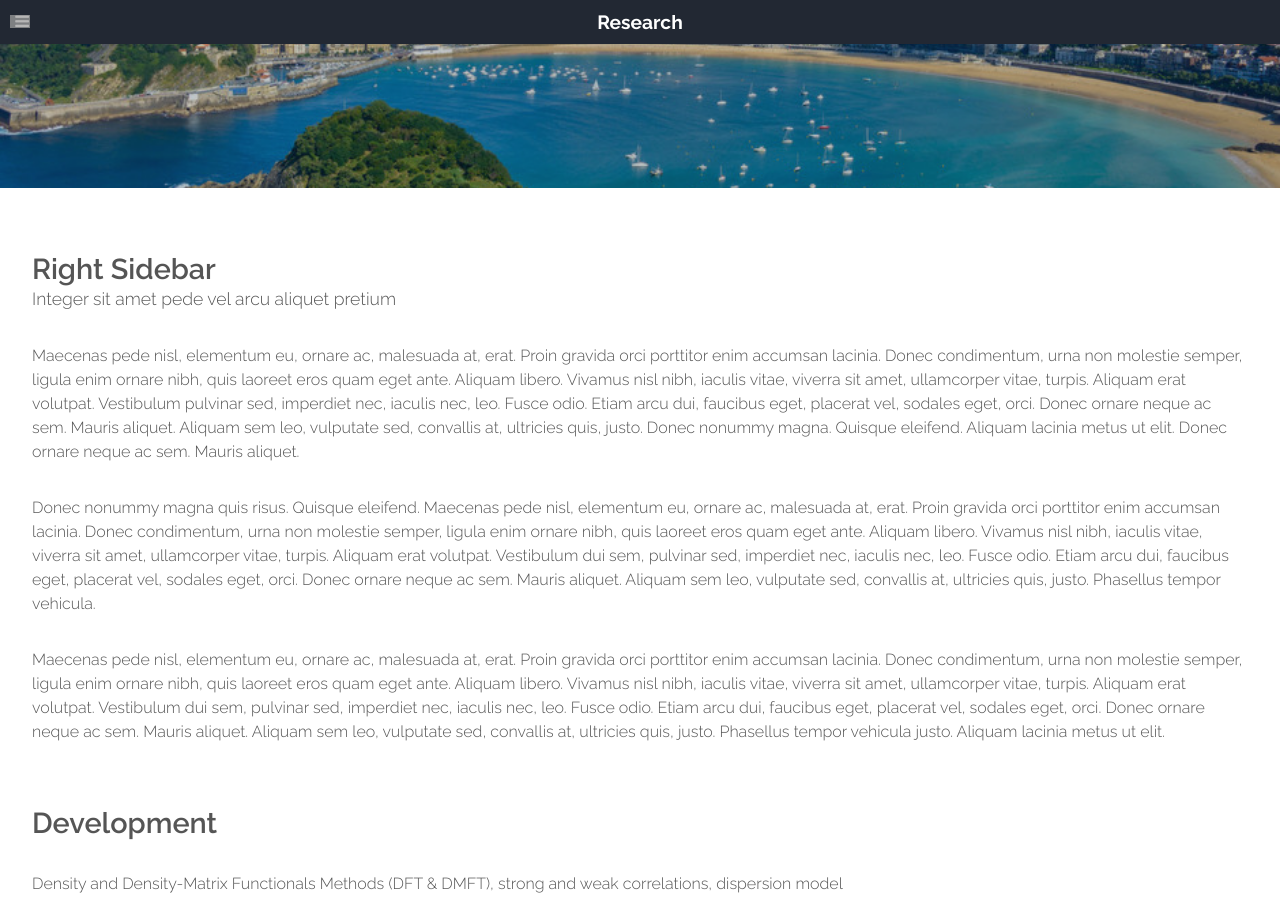
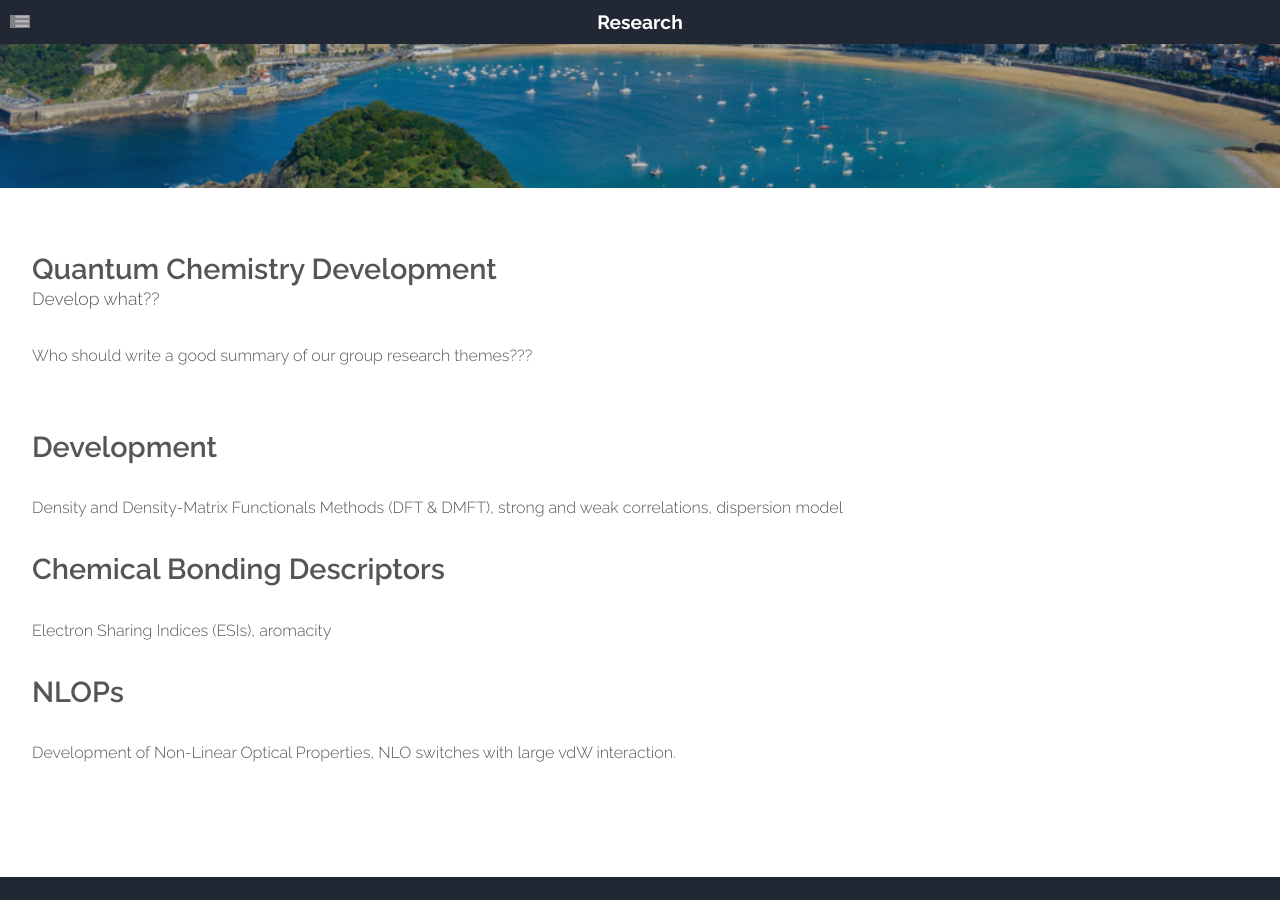
Before and after one commit to old-jekyll-templates/Horizons-Jekyll-Theme, a Jekyll site: the page built from research.html, in a window 1280 px wide and 900 px high. Built offline with Jekyll 4.4.1, drawn with Linux system fonts in a browser that asks for light colours; grey boxes are pictures that could not be loaded.

Commit message:
Update research.html

```diff
--- a/research.html
+++ b/research.html
@@ -13,12 +13,10 @@ layout: main
 				<div id="content" class="8u skel-cell-important">
 					<section>
 						<header class="major">
-							<h2>Right Sidebar</h2>
-							<span class="byline">Integer sit amet pede vel arcu aliquet pretium</span>
+							<h2>Quantum Chemistry Development</h2>
+							<span class="byline">Develop what??</span>
 						</header>
-						<p>Maecenas pede nisl, elementum eu, ornare ac, malesuada at, erat. Proin gravida orci porttitor enim accumsan lacinia. Donec condimentum, urna non molestie semper, ligula enim ornare nibh, quis laoreet eros quam eget ante. Aliquam libero. Vivamus nisl nibh, iaculis vitae, viverra sit amet, ullamcorper vitae, turpis. Aliquam erat volutpat. Vestibulum pulvinar sed, imperdiet nec, iaculis nec, leo. Fusce odio. Etiam arcu dui, faucibus eget, placerat vel, sodales eget, orci. Donec ornare neque ac sem. Mauris aliquet. Aliquam sem leo, vulputate sed, convallis at, ultricies quis, justo. Donec nonummy magna. Quisque eleifend. Aliquam lacinia metus ut elit. Donec ornare neque ac sem. Mauris aliquet.</p>
-						<p>Donec nonummy magna quis risus. Quisque eleifend. Maecenas pede nisl, elementum eu, ornare ac, malesuada at, erat. Proin gravida orci porttitor enim accumsan lacinia. Donec condimentum, urna non molestie semper, ligula enim ornare nibh, quis laoreet eros quam eget ante. Aliquam libero. Vivamus nisl nibh, iaculis vitae, viverra sit amet, ullamcorper vitae, turpis. Aliquam erat volutpat. Vestibulum dui sem, pulvinar sed, imperdiet nec, iaculis nec, leo. Fusce odio. Etiam arcu dui, faucibus eget, placerat vel, sodales eget, orci. Donec ornare neque ac sem. Mauris aliquet. Aliquam sem leo, vulputate sed, convallis at, ultricies quis, justo. Phasellus tempor vehicula.</p>
-						<p>Maecenas pede nisl, elementum eu, ornare ac, malesuada at, erat. Proin gravida orci porttitor enim accumsan lacinia. Donec condimentum, urna non molestie semper, ligula enim ornare nibh, quis laoreet eros quam eget ante. Aliquam libero. Vivamus nisl nibh, iaculis vitae, viverra sit amet, ullamcorper vitae, turpis. Aliquam erat volutpat. Vestibulum dui sem, pulvinar sed, imperdiet nec, iaculis nec, leo. Fusce odio. Etiam arcu dui, faucibus eget, placerat vel, sodales eget, orci. Donec ornare neque ac sem. Mauris aliquet. Aliquam sem leo, vulputate sed, convallis at, ultricies quis, justo. Phasellus tempor vehicula justo. Aliquam lacinia metus ut elit.</p>
+						<p>Who should write a good summary of our group research themes???</p>
 					</section>
 				</div>
 
```
